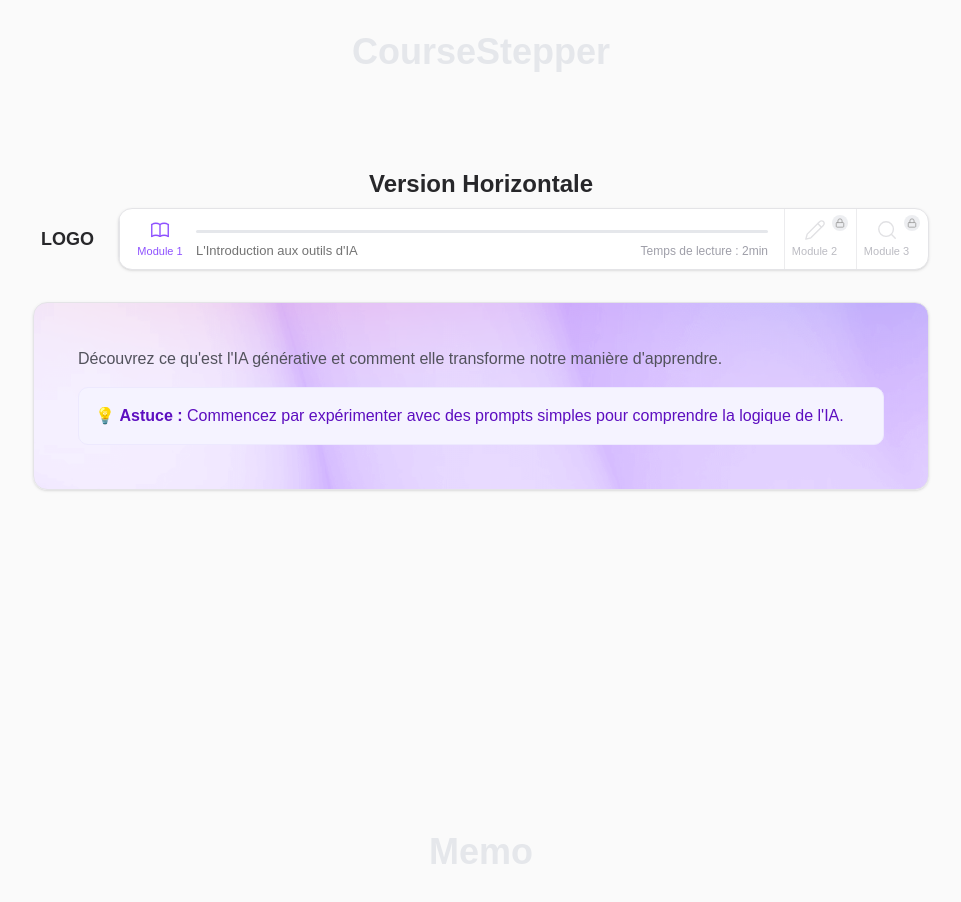
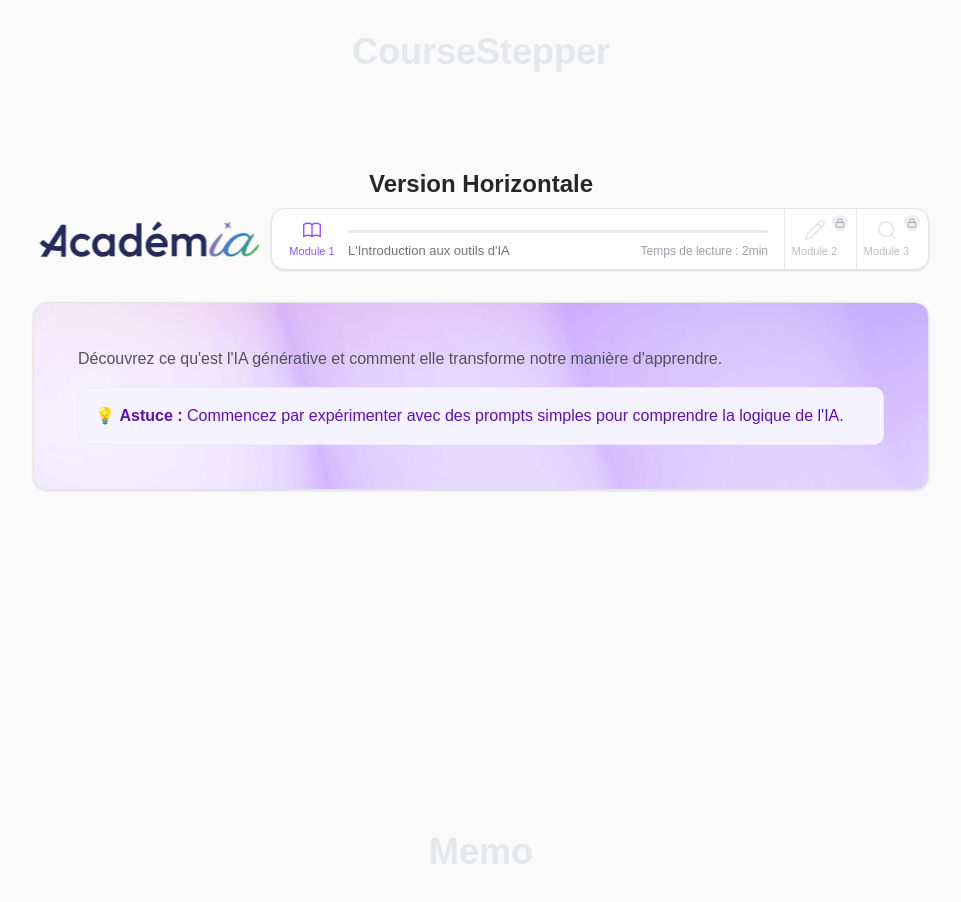
Before and after one commit to PierreTDX/y-days, a React (Vite) app: page /#/tests in a window 1280 px wide. Shown: the part 840-1742 px from the top of the page, without its empty margins (159-1120 px from the left). Built offline with nearby package versions, Linux system fonts and the light colour scheme.

Commit message:
logo academIA

```diff
--- a/src/components/layout/Coursestepper.jsx
+++ b/src/components/layout/Coursestepper.jsx
@@ -103,14 +103,15 @@ function HorizontalStepper({ selectedIdx, steps, onStepClick }) {
     const isAllCompleted = steps.every(s => s.status === "completed");
 
     return (
-        <div className="flex items-center gap-6 w-full">
+        <div className="flex items-center gap-2 w-full">
             {/* Logo en dehors du stepper */}
-            <div className="font-bold text-lg text-zinc-800 whitespace-nowrap flex-shrink-0 pl-2">
-                LOGO
+            <div className="w-[230px] h-[60px] bg-[url('/y-days/LOGOAcadem.svg')] bg-no-repeat bg-center bg-contain flex-shrink-0 scale-350"
+                role="img"
+                aria-label="Logo AcademIA">
             </div>
 
             {/* Conteneur des étapes */}
-            <div className="flex flex-1 items-center rounded-xl border border-zinc-200 overflow-hidden bg-white shadow-sm">
+            <div className="flex flex-1 items-center rounded-xl border border-zinc-200 bg-white shadow-sm">
                 {/* Étapes (Steps) */}
                 <div className="flex flex-1 items-center min-w-0">
                     {steps.map((step, i) => {
@@ -123,15 +124,19 @@ function HorizontalStepper({ selectedIdx, steps, onStepClick }) {
                                 onClick={step.status !== "locked" ? () => onStepClick(i) : undefined}
                                 className={[
                                     "relative flex items-center h-[60px] gap-3 px-4",
-                                    "transition-all duration-500 ease-in-out overflow-hidden",
-                                    "border-l border-zinc-200",
+                                    "transition-all duration-500 ease-in-out group",
+                                    step.status === "locked" ? "overflow-visible" : "overflow-hidden",
+                                    "border-l border-zinc-200 first:border-l-0 first:rounded-l-xl last:rounded-r-xl",
                                     isSelected ? "flex-1 min-w-0" : "w-[72px] min-w-[72px] justify-center",
-                                    step.status !== "locked" ? "cursor-pointer hover:bg-zinc-50" : "cursor-not-allowed opacity-70",
+                                    step.status !== "locked" ? "cursor-pointer hover:bg-zinc-50" : "cursor-not-allowed",
                                 ].join(" ")}
                             >
                                 {/* Icon & Label part */}
                                 <div
-                                    className="flex flex-col items-center gap-0.5 min-w-[48px] flex-shrink-0 transition-colors duration-300"
+                                    className={[
+                                        "flex flex-col items-center gap-0.5 min-w-[48px] flex-shrink-0 transition-colors duration-300",
+                                        step.status === "locked" ? "opacity-70" : ""
+                                    ].join(" ")}
                                 >
                                     <Icon
                                         className={
@@ -186,7 +191,7 @@ function HorizontalStepper({ selectedIdx, steps, onStepClick }) {
                                 {!isSelected && (
                                     <>
                                         {step.status === "locked" && (
-                                            <span className="absolute top-1.5 right-2 w-4 h-4 flex items-center justify-center rounded-full bg-[#E5E7EB] text-muted-foreground">
+                                            <span className="absolute top-1.5 right-2 w-4 h-4 flex items-center justify-center rounded-full bg-[#E5E7EB] text-muted-foreground opacity-70">
                                                 <LockIcon size={10} />
                                             </span>
                                         )}
@@ -197,10 +202,16 @@ function HorizontalStepper({ selectedIdx, steps, onStepClick }) {
                                         )}
                                     </>
                                 )}
+                                {step.status === "locked" && (
+                                    <div className="absolute top-[110%] left-1/2 -translate-x-1/2 mb-2 hidden group-hover:flex flex-row justify-center items-center px-3 py-1.5 gap-2 isolate w-max max-w-[250px] bg-[#171717] rounded-lg text-white text-xs text-center z-50 pointer-events-none shadow-lg">
+                                        Ce module sera accessible une fois précédent terminé
+                                    </div>
+                                )}
                             </div>
                         );
                     })}
                 </div>
+
             </div>
         </div>
     );
```
Also changed, not shown: public/LOGOAcadem.svg (added), public/LOGOAcademBLANC.svg (added).
